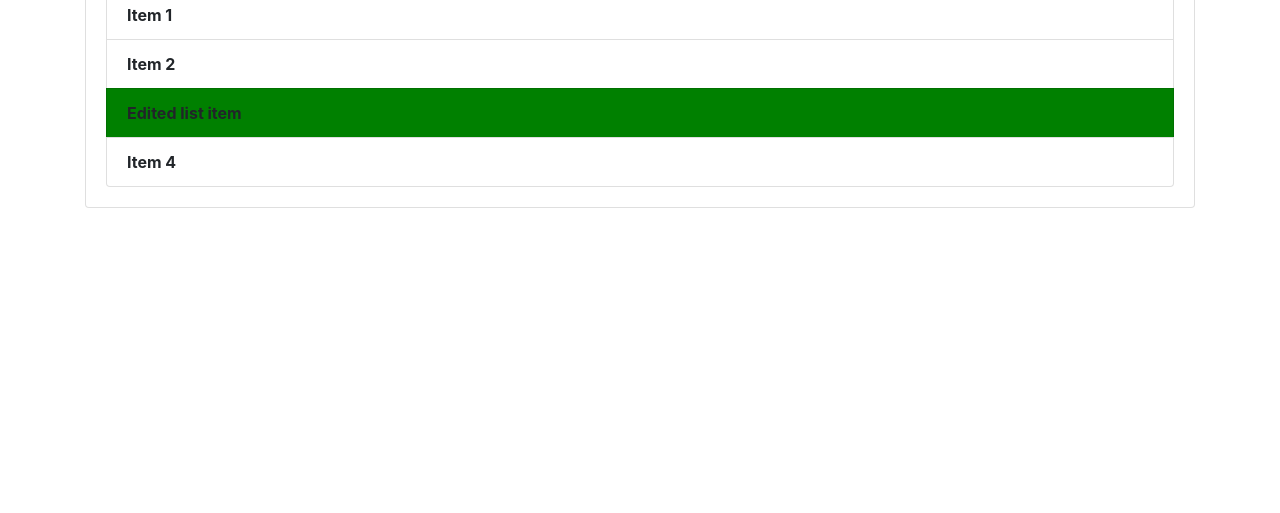
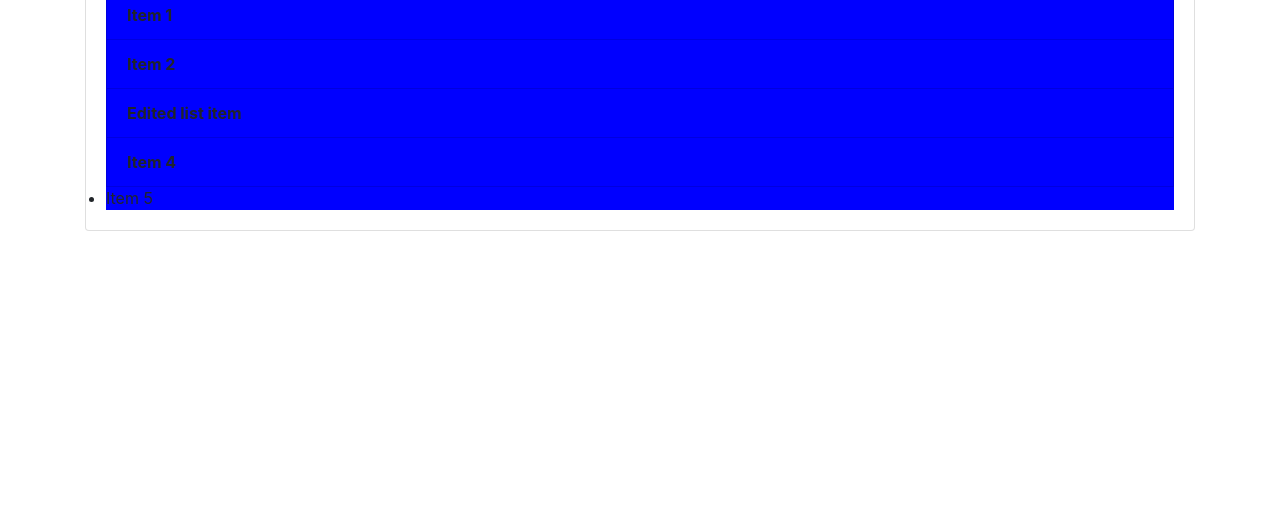
Before and after one commit to Srinath20/gitProject02, a plain HTML site: page index.html in a window 1280 px wide. Shown: the part 287-800 px from the top of the page. Drawn offline with nearby package versions, Linux system fonts and the light colour scheme.

Commit message:
GetElementByTagName

```diff
--- a/dom.js
+++ b/dom.js
@@ -15,3 +15,9 @@ edit.style.backgroundColor = 'green';
 for(var i=0;i<Item.length;i++){
     Item[i].style.fontWeight = 'bold';
 }
+var li = document.getElementsByTagName('li');
+console.log(li);
+console.log(li[2].textContent);
+for(var i =0; i <li.length;i++){
+    li[i].style.backgroundColor = 'Blue';
+}
--- a/index.html
+++ b/index.html
@@ -27,6 +27,7 @@
       <li class="list-group-item">Item 2</li>
       <li class="list-group-item">Item 3</li>
       <li class="list-group-item">Item 4</li>
+      <li>Item 5</li>
     </ul>
    </div>
   </div>
```
